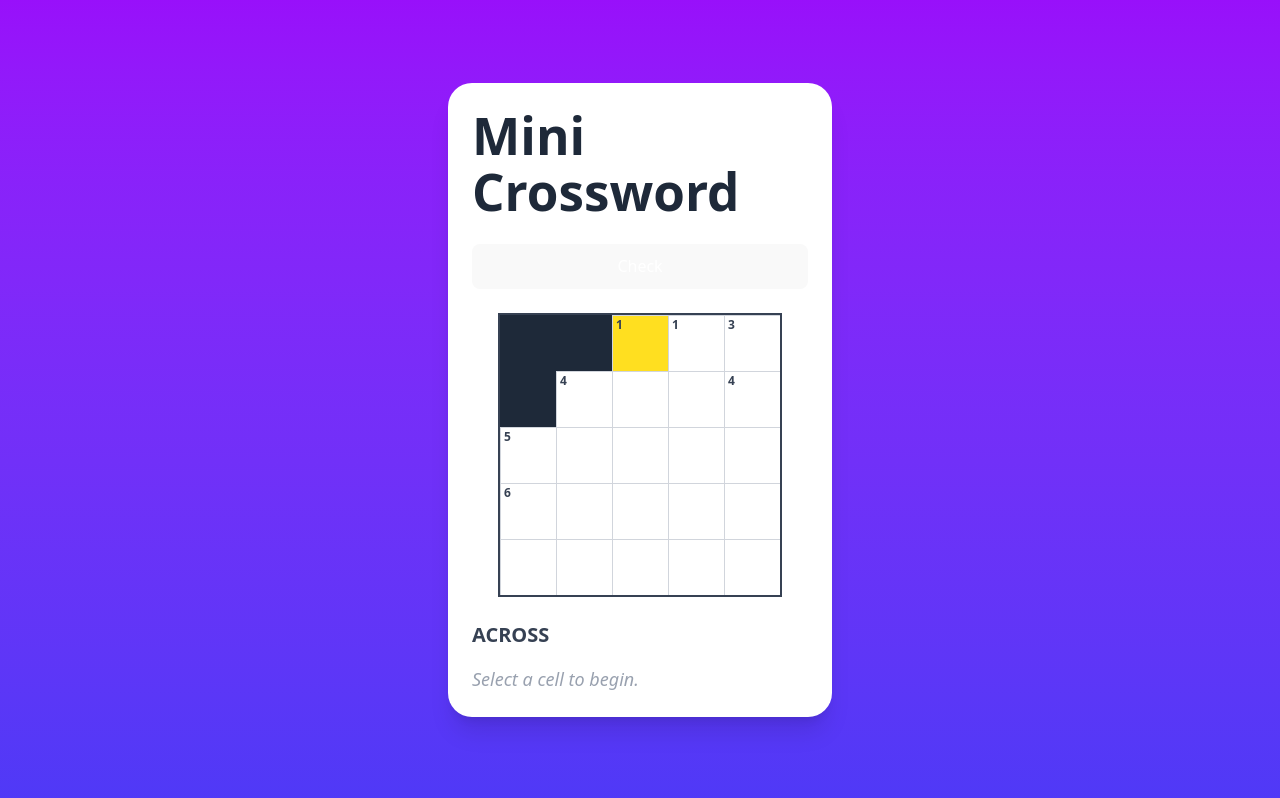
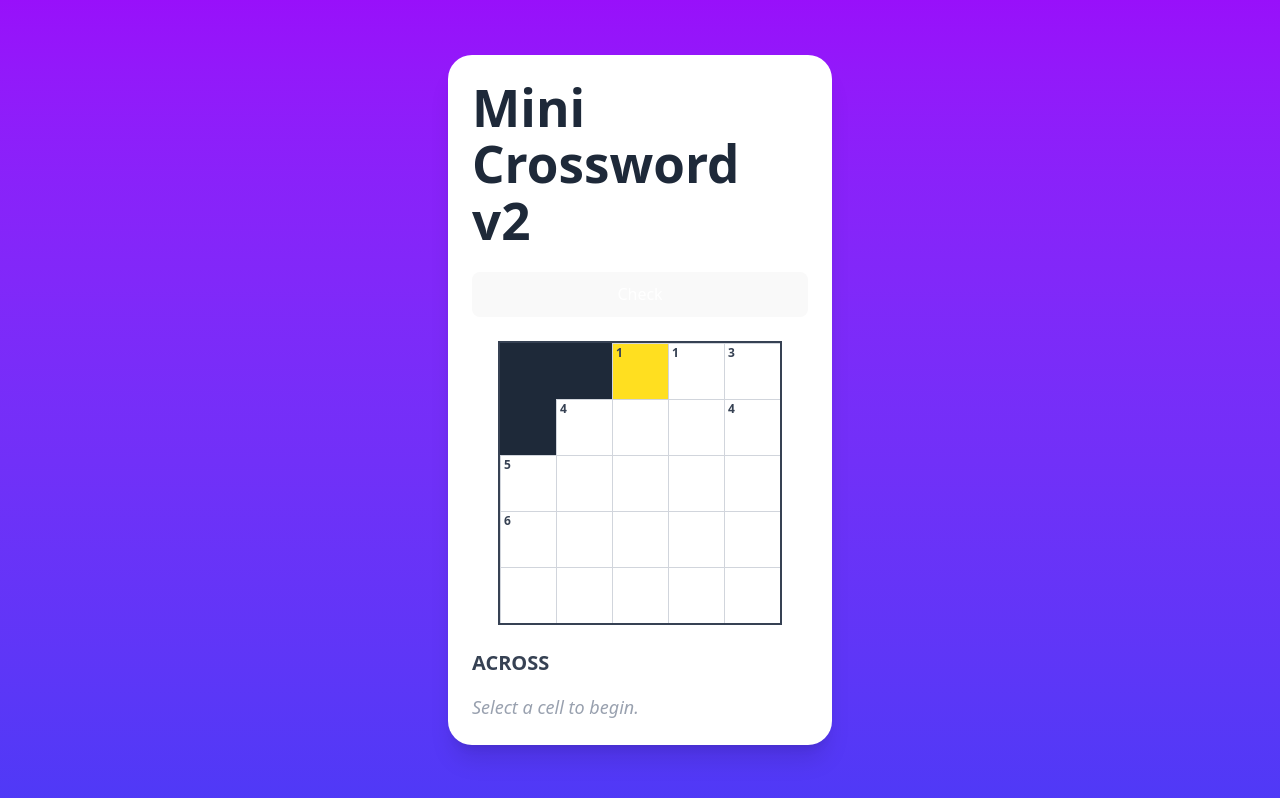
Before and after one commit to kgbergman/mini-crossword, a React (Vite) app: page / in a window 1280 px wide. Built offline with nearby package versions, Linux system fonts and the light colour scheme.

Commit message:
updating render

```diff
--- a/src/App.jsx
+++ b/src/App.jsx
@@ -304,7 +304,7 @@ export default function MiniCrossword() {
   return (
     <div className="min-h-screen bg-gradient-to-b from-purple-600 to-indigo-600 flex items-center justify-center p-4">
       <div className="bg-white rounded-3xl shadow-xl p-6 w-full max-w-sm flex flex-col items-center gap-6">
-        <h1 className="text-2xl font-bold text-gray-800">Mini Crossword</h1>
+        <h1 className="text-2xl font-bold text-gray-800">Mini Crossword v2</h1>
 
         {feedback && (
           <div className={`p-3 rounded-lg w-full text-center ${isSolved ? 'bg-green-200 text-green-800' : 'bg-yellow-100 text-yellow-800'}`}>
```
